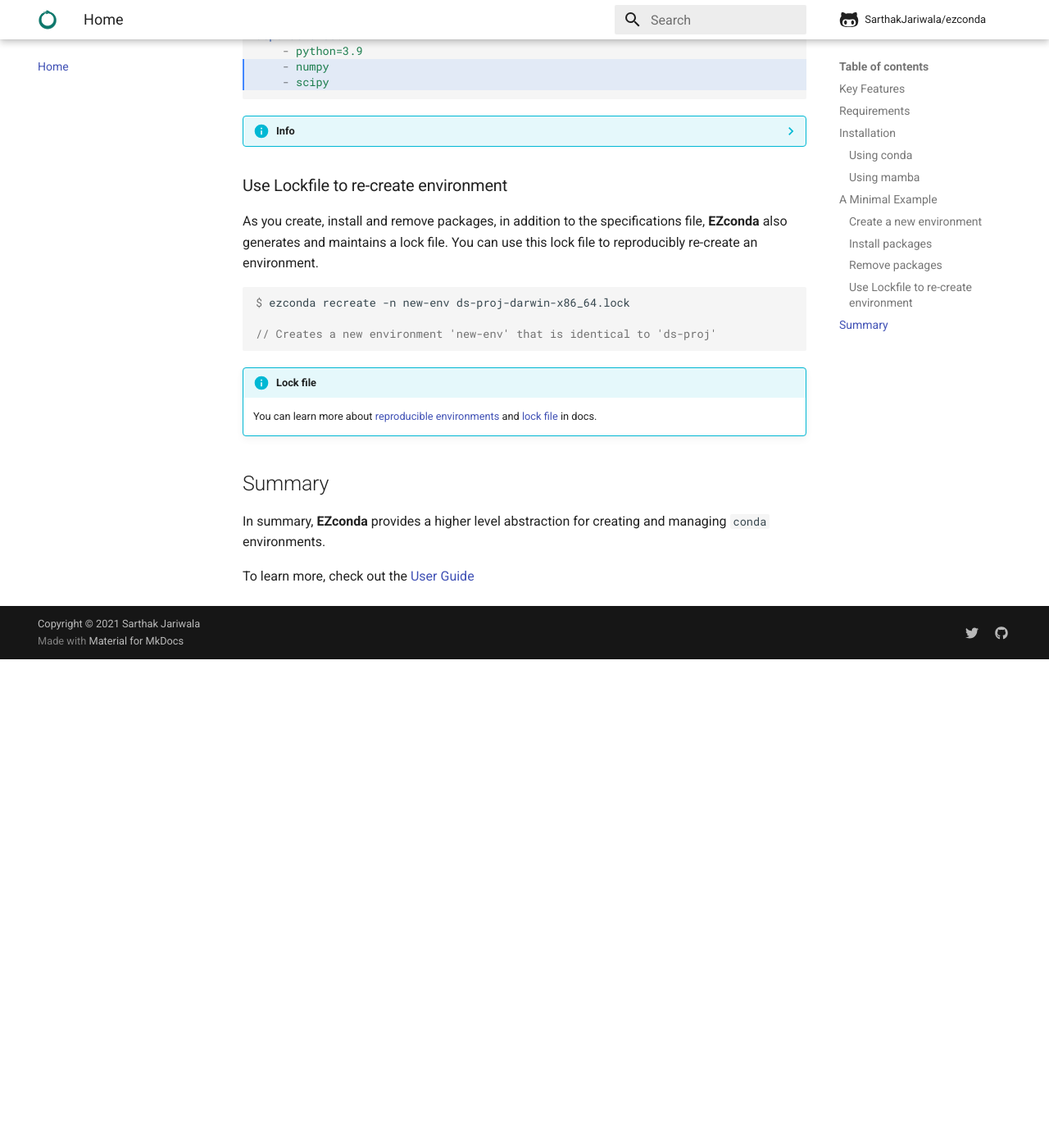
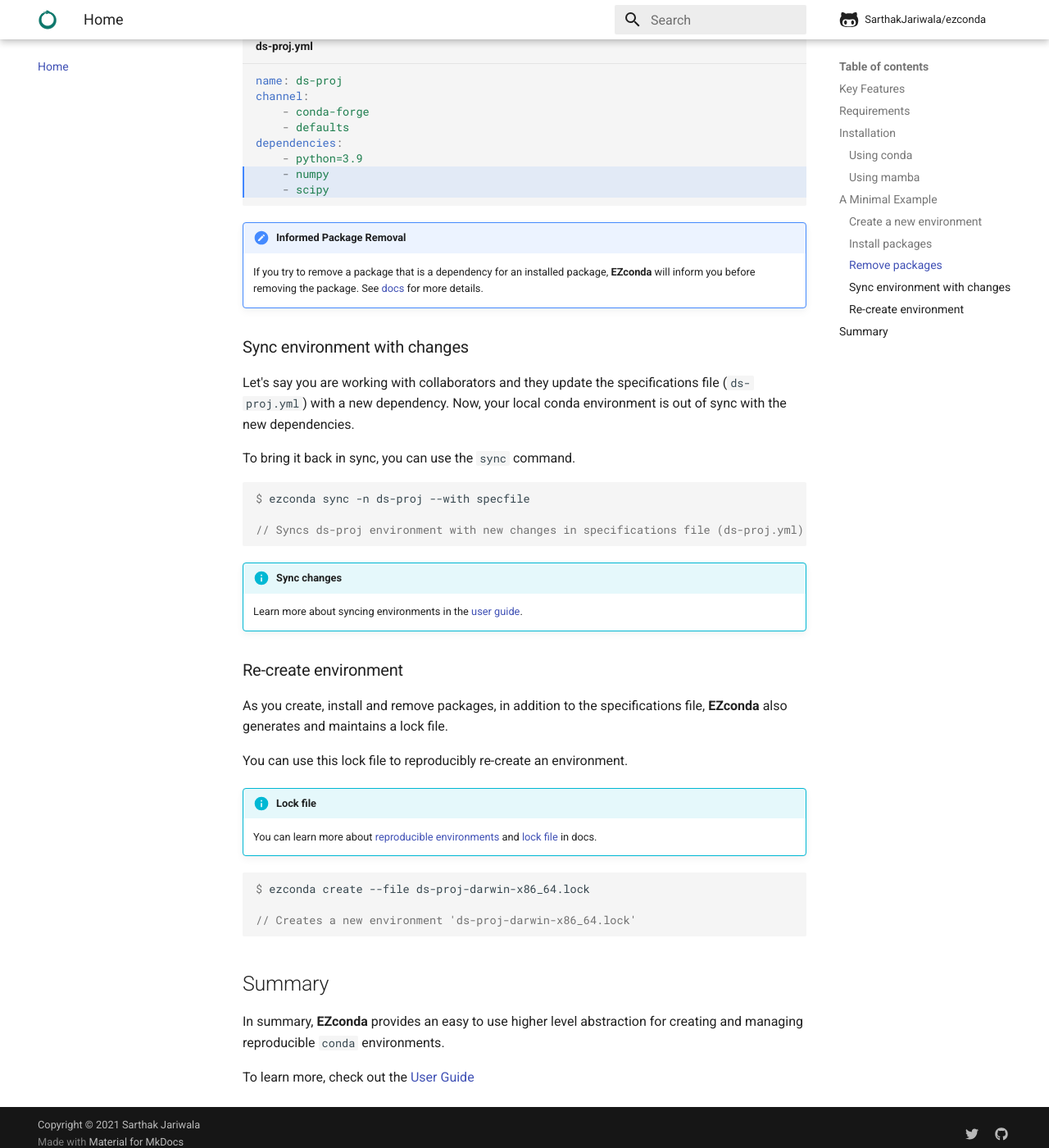
Before and after one commit to SarthakJariwala/ezconda, an MkDocs documentation site: the page built from docs/index.md, in a window 1280 px wide and 1400 px high, scrolled down 2991 px. Shown: the whole window at 82% size. Built offline with MkDocs 1.6.1 and Material for MkDocs 9.7.7, drawn with Linux system fonts in a browser that asks for light colours; comment, search, counter and statistics services are not loaded; before the commit the page ends 3795 px from its top, so only the background shows below that; some of the changed text lies outside the part shown.

````diff
--- a/docs/index.md
+++ b/docs/index.md
@@ -25,23 +25,25 @@
 
 **EZconda** is a command line interface application that helps practitioners create and manage `conda` environment and related specifications with ease.
 
+> It provides an easy to use higher level abstraction for creating and managing reproducible `conda` environments.
+
 ## Key Features
 
 - **Environment Management** : Create and manage `conda` environments with ease.
 
-- **Environment Specifications** : Add and remove packages from the <abbr title="commonly known as environment.yml file">specifications file</abbr> as you install & remove them.
+- **Specifications Management** : Add and remove packages from the <abbr title="commonly known as environment.yml file">specifications file</abbr> as you install & remove them.
 
     > _**No manual file edits! No exporting entire environments!**_
 
-- **Reproducible Environments** : Auto lock current environment state and re-create it anywhere.
+- **Reproducible Environments** : Auto lock current environment state and re-create it exactly anywhere!
+
+- **Easy & Intuitive** : Intuitive commands and autocompletions by default.
 
 - **Fast & Reliable Environment Resolution** : Get fast and reliable environment solves by default.
 
     > *EZconda* uses `mamba` by default, but you can easily switch between `mamba` and `conda`.
 
-- **Easy & Intuitive** : Intuitive commands and autocompletions by default.
-
-- **Built-in Best Practices** : Forces the user to follow best `conda` practices.
+- **Built-in Good Practices & Guardrails** : Enables the user to follow good practices, by default.
 
 ## Requirements
 
@@ -88,6 +90,8 @@ Create a new environment with `Python 3.9` installed -
 
 ```console
 $ ezconda create -n ds-proj python=3.9
+
+// Creates ds-proj with Python=3.9 installed
 ```
 
 </div>
@@ -154,28 +158,48 @@ dependencies:
     - scipy
 ```
 
-??? Info
+!!! Note "Informed Package Removal"
     If you try to remove a package that is a dependency for an installed package, **EZconda** will inform you before removing the package. See [docs](user_guide/remove_packages.md) for more details.
 
-### Use Lockfile to re-create environment
+### Sync environment with changes
 
-As you create, install and remove packages, in addition to the specifications file, **EZconda** also generates and maintains a lock file. You can use this lock file to reproducibly re-create an environment.
+Let's say you are working with collaborators and they update the specifications file (`ds-proj.yml`) with a new dependency. Now, your local conda environment is out of sync with the new dependencies.
+
+To bring it back in sync, you can use the `sync` command.
 
 <div class="termy">
 
 ```console
-$ ezconda recreate -n new-env ds-proj-darwin-x86_64.lock
+$ ezconda sync -n ds-proj --with specfile
 
-// Creates a new environment 'new-env' that is identical to 'ds-proj'
+// Syncs ds-proj environment with new changes in specifications file (ds-proj.yml)
 ```
 </div>
+
+!!! Info "Sync changes"
+    Learn more about syncing environments in the [user guide](./user_guide/sync_env.md).
+
+### Re-create environment
+
+As you create, install and remove packages, in addition to the specifications file, **EZconda** also generates and maintains a lock file.
+
+You can use this lock file to reproducibly re-create an environment.
 
 !!! Info "Lock file"
     You can learn more about [reproducible environments](./design_decisions/reproducible_environments.md) and [lock file](./design_decisions/lockfile.md) in docs.
 
+<div class="termy">
+
+```console
+$ ezconda create --file ds-proj-darwin-x86_64.lock
+
+// Creates a new environment 'ds-proj-darwin-x86_64.lock'
+```
+</div>
+
 
 ## Summary
 
-In summary, **EZconda** provides a higher level abstraction for creating and managing `conda` environments.
+In summary, **EZconda** provides an easy to use higher level abstraction for creating and managing reproducible `conda` environments.
 
 To learn more, check out the [User Guide](user_guide/create_new_env.md)
````
Also changed, not shown: other parts of docs/index.md (+1 -1 lines), README.md (+139 -6 lines).
